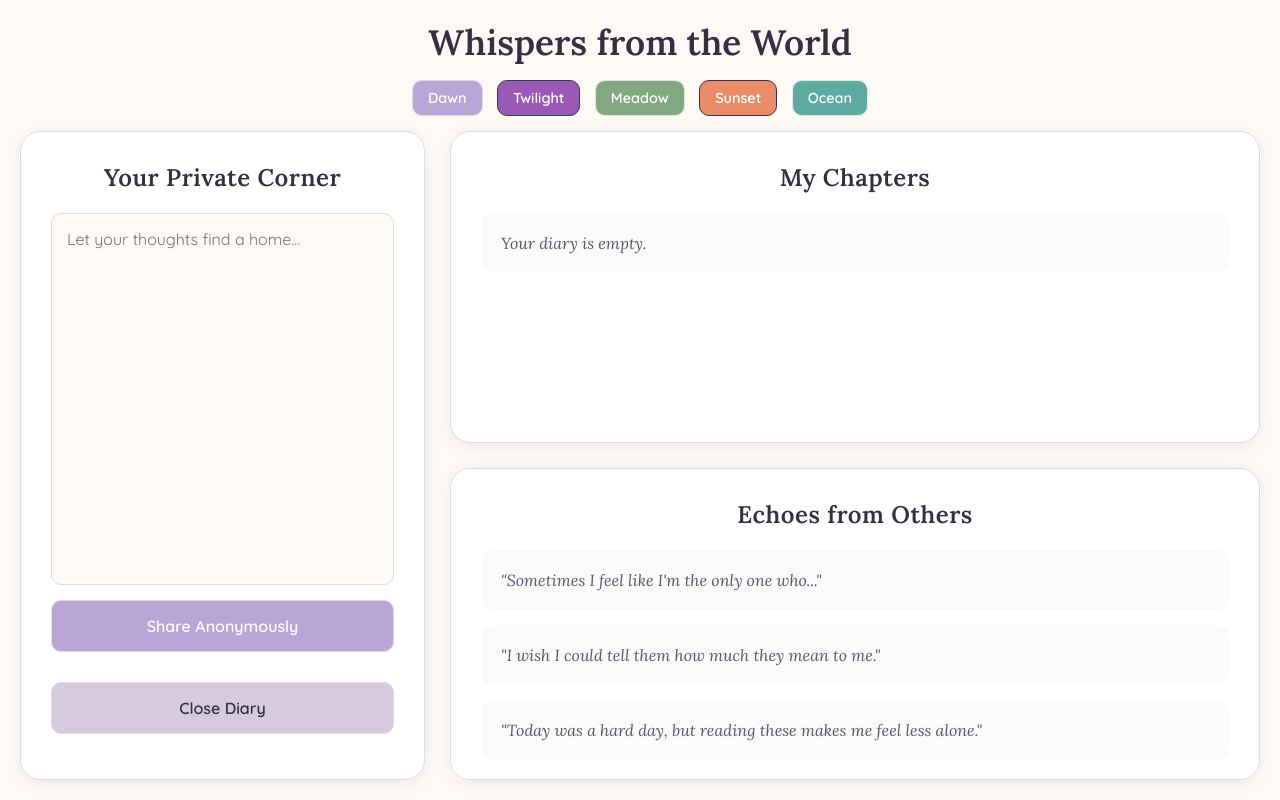
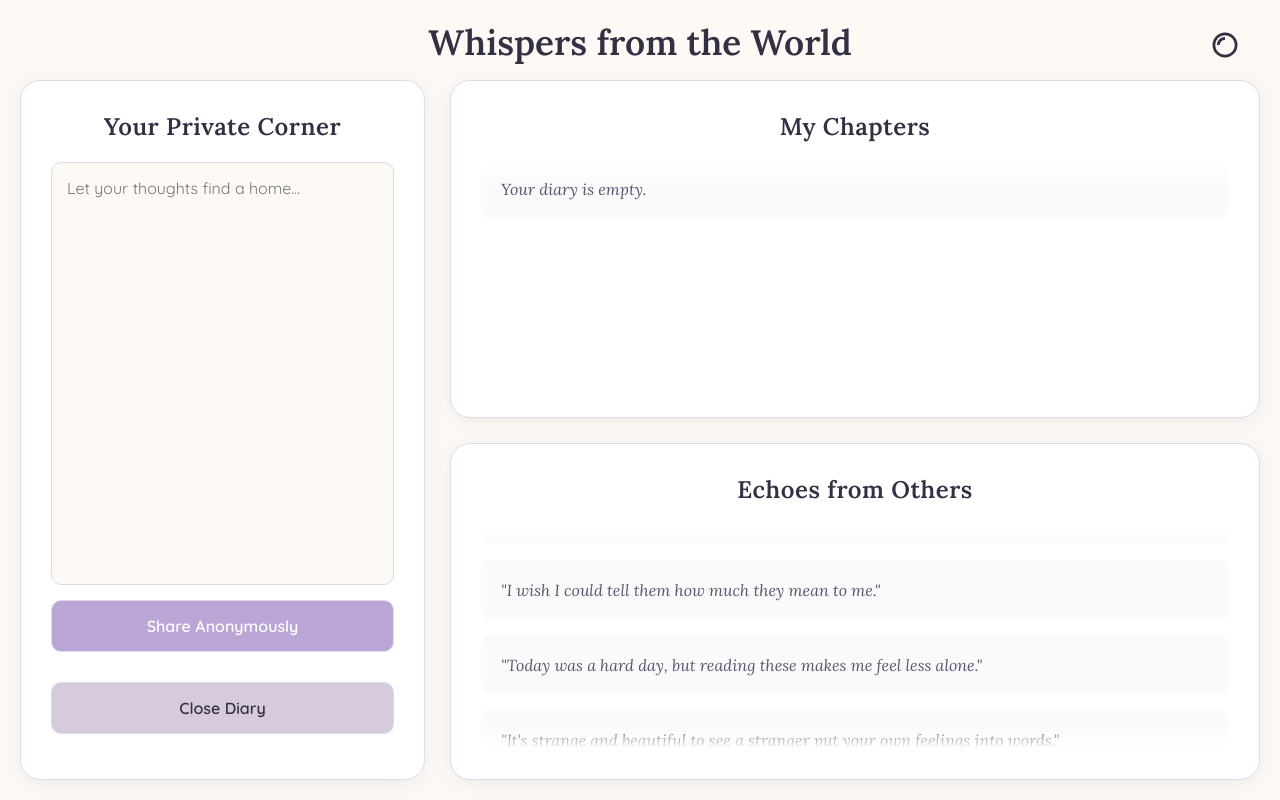
Before and after one commit to FakeandrewA/confessions, a Django app: page /confessions/ in a window 1280 px wide. Run offline with Django 5.2, Linux system fonts and the light colour scheme; the visitor is signed in with stand-in values (Sample User, id 1).

Commit message:
Gemini CLI
Added Icon for choosing colour pallette

auto scroll slowly for widgets

removed scroll bar and fixed widget title to the top

```diff
--- a/templates/confessions/home.html
+++ b/templates/confessions/home.html
@@ -7,15 +7,11 @@
         @import url('https://fonts.googleapis.com/css2?family=Lora:ital,wght@0,400;0,600;1,400&family=Quicksand:wght@400;600&display=swap');
 
         :root {
-            /* Theme: Dawn */
+            /* Themes */
             --bg-color-dawn: #fdfaf6; --panel-bg-dawn: #ffffff; --text-color-dawn: #5c5470; --heading-color-dawn: #352f44; --accent-color-dawn: #b9a5d6; --subtle-accent-dawn: #d6cadd; --border-color-dawn: #e0d9e9; --shadow-color-dawn: rgba(53, 47, 68, 0.08);
-            /* Theme: Twilight */
             --bg-color-twilight: #2c3e50; --panel-bg-twilight: #34495e; --text-color-twilight: #ecf0f1; --heading-color-twilight: #ffffff; --accent-color-twilight: #9b59b6; --subtle-accent-twilight: #8e44ad; --border-color-twilight: #2c3e50; --shadow-color-twilight: rgba(0, 0, 0, 0.2);
-            /* Theme: Meadow */
             --bg-color-meadow: #f0f4f0; --panel-bg-meadow: #ffffff; --text-color-meadow: #556b55; --heading-color-meadow: #3a523a; --accent-color-meadow: #82a882; --subtle-accent-meadow: #a3c3a3; --border-color-meadow: #e0e8e0; --shadow-color-meadow: rgba(58, 82, 58, 0.1);
-            /* Theme: Sunset */
             --bg-color-sunset: #3B314D; --panel-bg-sunset: #4C3F63; --text-color-sunset: #EAE2F8; --heading-color-sunset: #FFFFFF; --accent-color-sunset: #E88D67; --subtle-accent-sunset: #C37B89; --border-color-sunset: #3B314D; --shadow-color-sunset: rgba(0, 0, 0, 0.2);
-            /* Theme: Ocean */
             --bg-color-ocean: #F0F7F8; --panel-bg-ocean: #FFFFFF; --text-color-ocean: #4A6C6F; --heading-color-ocean: #2C4A52; --accent-color-ocean: #5DAA9F; --subtle-accent-ocean: #A8D5D1; --border-color-ocean: #DDE9EB; --shadow-color-ocean: rgba(74, 108, 111, 0.1);
         }
 
@@ -31,7 +27,7 @@
             color: var(--text-color);
             margin: 0;
             height: 100vh;
-            overflow: hidden; /* Prevents the main body from scrolling */
+            overflow: hidden;
             transition: background-color 0.5s, color 0.5s;
         }
 
@@ -43,28 +39,30 @@
             box-sizing: border-box;
         }
 
+        .header {
+            display: flex;
+            justify-content: center;
+            align-items: center;
+            position: relative;
+            margin-bottom: 15px;
+        }
+
         .main-title {
             font-family: 'Lora', serif;
             font-size: 2.2em;
             color: var(--heading-color);
-            text-align: center;
-            margin: 0 0 15px 0;
-        }
-
-        .theme-switcher {
-            text-align: center;
-            margin-bottom: 15px;
+            margin: 0;
         }
 
         .container {
-            flex-grow: 1; /* Takes up all available vertical space */
+            flex-grow: 1;
             display: grid;
             grid-template-columns: 1fr 2fr;
             gap: 25px;
             width: 100%;
             max-width: 1400px;
             margin: 0 auto;
-            min-height: 0; /* Flexbox/Grid fix for overflow */
+            min-height: 0;
         }
 
         .widget {
@@ -79,9 +77,7 @@
             min-height: 0;
         }
 
-        .journal {
-            position: relative;
-        }
+        .journal { position: relative; }
 
         .right-panel {
             display: grid;
@@ -90,8 +86,30 @@
             min-height: 0;
         }
 
-        .my-diary, .shared-thoughts {
-            overflow-y: auto;
+        .scroll-widget h2 {
+            margin-bottom: 20px;
+            flex-shrink: 0;
+        }
+
+        .scroll-container {
+            flex-grow: 1;
+            overflow: hidden; /* Changed from auto to hidden for animation */
+            position: relative;
+            -webkit-mask-image: linear-gradient(transparent, black 10%, black 90%, transparent);
+            mask-image: linear-gradient(transparent, black 10%, black 90%, transparent);
+        }
+
+        .scroll-container ul {
+            animation: autoscroll 60s linear infinite;
+        }
+
+        .scroll-container:hover ul {
+            animation-play-state: paused;
+        }
+
+        @keyframes autoscroll {
+            from { transform: translateY(0); }
+            to { transform: translateY(-50%); }
         }
 
         h2 {
@@ -117,10 +135,7 @@
             transition: background-color 0.5s, color 0.5s, border-color 0.5s;
         }
 
-        textarea {
-            resize: none;
-            flex-grow: 1;
-        }
+        textarea { resize: none; flex-grow: 1; }
 
         button {
             background-color: var(--accent-color);
@@ -130,25 +145,11 @@
             transition: background-color 0.3s;
         }
 
-        button:hover {
-            filter: brightness(1.1);
-        }
+        button:hover { filter: brightness(1.1); }
 
-        .journal-form {
-            display: flex;
-            flex-direction: column;
-            height: 100%;
-        }
-
-        .logout-form {
-            margin-top: auto; /* Pushes to the bottom */
-            padding-top: 15px; /* Space above the button */
-        }
-
-        .logout-button {
-            background-color: var(--subtle-accent);
-            color: var(--heading-color);
-        }
+        .journal-form { display: flex; flex-direction: column; height: 100%; }
+        .logout-form { margin-top: auto; padding-top: 15px; }
+        .logout-button { background-color: var(--subtle-accent); color: var(--heading-color); }
 
         ul { list-style: none; padding: 0; margin: 0; }
 
@@ -165,36 +166,48 @@
         }
 
         .post-content { flex-grow: 1; margin-right: 15px; }
-
         .post-actions { opacity: 0; transition: opacity 0.3s; }
         li:hover .post-actions { opacity: 1; }
-
-        .post-actions button {
-            padding: 5px 10px; font-size: 0.8em; margin-left: 5px; width: auto;
-            background: none; border: none; color: var(--accent-color); font-weight: 600;
-        }
+        .post-actions button { padding: 5px 10px; font-size: 0.8em; margin-left: 5px; width: auto; background: none; border: none; color: var(--accent-color); font-weight: 600; }
         .post-actions button:hover { text-decoration: underline; }
 
-        .theme-switcher button {
-            width: auto; padding: 8px 15px; font-size: 0.9em; margin: 0 5px;
+        /* Theme Switcher Popup */
+        .theme-switcher { position: absolute; top: 10px; right: 20px; }
+        .theme-icon { cursor: pointer; width: 30px; height: 30px; fill: var(--heading-color); }
+        .theme-popup {
+            display: none;
+            position: absolute;
+            top: 40px;
+            right: 0;
+            background-color: var(--panel-bg);
+            border: 1px solid var(--border-color);
+            border-radius: 10px;
+            box-shadow: 0 4px 20px var(--shadow-color);
+            padding: 10px;
+            z-index: 100;
         }
+        .theme-popup.show { display: block; }
+        .theme-popup button { display: block; width: 100%; text-align: left; margin-bottom: 5px; }
+        .theme-popup button:last-child { margin-bottom: 0; }
 
-        ::-webkit-scrollbar { width: 8px; }
-        ::-webkit-scrollbar-track { background: transparent; }
-        ::-webkit-scrollbar-thumb { background: var(--subtle-accent); border-radius: 10px; }
-        ::-webkit-scrollbar-thumb:hover { background: var(--accent-color); }
+        ::-webkit-scrollbar { display: none; } /* Hide scrollbar as it's automatic */
 
     </style>
 </head>
 <body>
     <div class="page-wrapper">
+        <div class="header">
             <h1 class="main-title">Whispers from the World</h1>
             <div class="theme-switcher">
+                <svg id="theme-icon" class="theme-icon" xmlns="http://www.w3.org/2000/svg" viewBox="0 0 24 24"><path d="M12,2A10,10,0,1,0,22,12,10,10,0,0,0,12,2ZM12,4.17A7.83,7.83,0,1,1,4.17,12,7.83,7.83,0,0,1,12,4.17ZM12,5.5A6.5,6.5,0,0,0,5.5,12H7.83A4.17,4.17,0,0,1,12,7.83Z"/></svg>
+                <div id="theme-popup" class="theme-popup">
                     <button data-theme="dawn">Dawn</button>
                     <button data-theme="twilight">Twilight</button>
                     <button data-theme="meadow">Meadow</button>
                     <button data-theme="sunset">Sunset</button>
                     <button data-theme="ocean">Ocean</button>
+                </div>
+            </div>
         </div>
         <div class="container">
             <div class="journal widget">
@@ -209,8 +222,9 @@
                 </form>
             </div>
             <div class="right-panel">
-                <div class="my-diary widget">
+                <div class="my-diary widget scroll-widget">
                     <h2>My Chapters</h2>
+                    <div class="scroll-container">
                         <ul>
                             {% for confession in confessions %}
                                 <li>
@@ -225,26 +239,45 @@
                             {% endfor %}
                         </ul>
                     </div>
-                <div class="shared-thoughts widget">
+                </div>
+                <div class="shared-thoughts widget scroll-widget">
                     <h2>Echoes from Others</h2>
+                    <div class="scroll-container">
                         <ul>
                             <li><span class="post-content">"Sometimes I feel like I'm the only one who..."</span></li>
                             <li><span class="post-content">"I wish I could tell them how much they mean to me."</span></li>
                             <li><span class="post-content">"Today was a hard day, but reading these makes me feel less alone."</span></li>
+                            <li><span class="post-content">"It's strange and beautiful to see a stranger put your own feelings into words."</span></li>
+                            <li><span class="post-content">"I held my breath reading this. So honest. So real."</span></li>
                         </ul>
+                    </div>
                 </div>
             </div>
         </div>
     </div>
 
     <script>
-        const themeButtons = document.querySelectorAll('.theme-switcher button');
+        // Theme Switcher Logic
+        const themeIcon = document.getElementById('theme-icon');
+        const themePopup = document.getElementById('theme-popup');
+        const themeButtons = themePopup.querySelectorAll('button');
         const body = document.body;
 
         function setTheme(theme) {
             body.setAttribute('data-theme', theme);
             localStorage.setItem('selectedTheme', theme);
         }
+
+        themeIcon.addEventListener('click', (event) => {
+            event.stopPropagation();
+            themePopup.classList.toggle('show');
+        });
+
+        document.addEventListener('click', () => {
+            if (themePopup.classList.contains('show')) {
+                themePopup.classList.remove('show');
+            }
+        });
 
         themeButtons.forEach(button => {
             button.addEventListener('click', () => {
@@ -255,6 +288,18 @@
 
         const savedTheme = localStorage.getItem('selectedTheme') || 'dawn';
         setTheme(savedTheme);
+
+        // Auto-scrolling Logic
+        document.addEventListener('DOMContentLoaded', () => {
+            const scrollContainers = document.querySelectorAll('.scroll-container');
+            scrollContainers.forEach(container => {
+                const list = container.querySelector('ul');
+                if (list && list.children.length > 1) {
+                    // Duplicate content for seamless loop
+                    list.innerHTML += list.innerHTML;
+                }
+            });
+        });
     </script>
 </body>
 </html>
```
Lines whose indentation alone changed are shown as unchanged.
